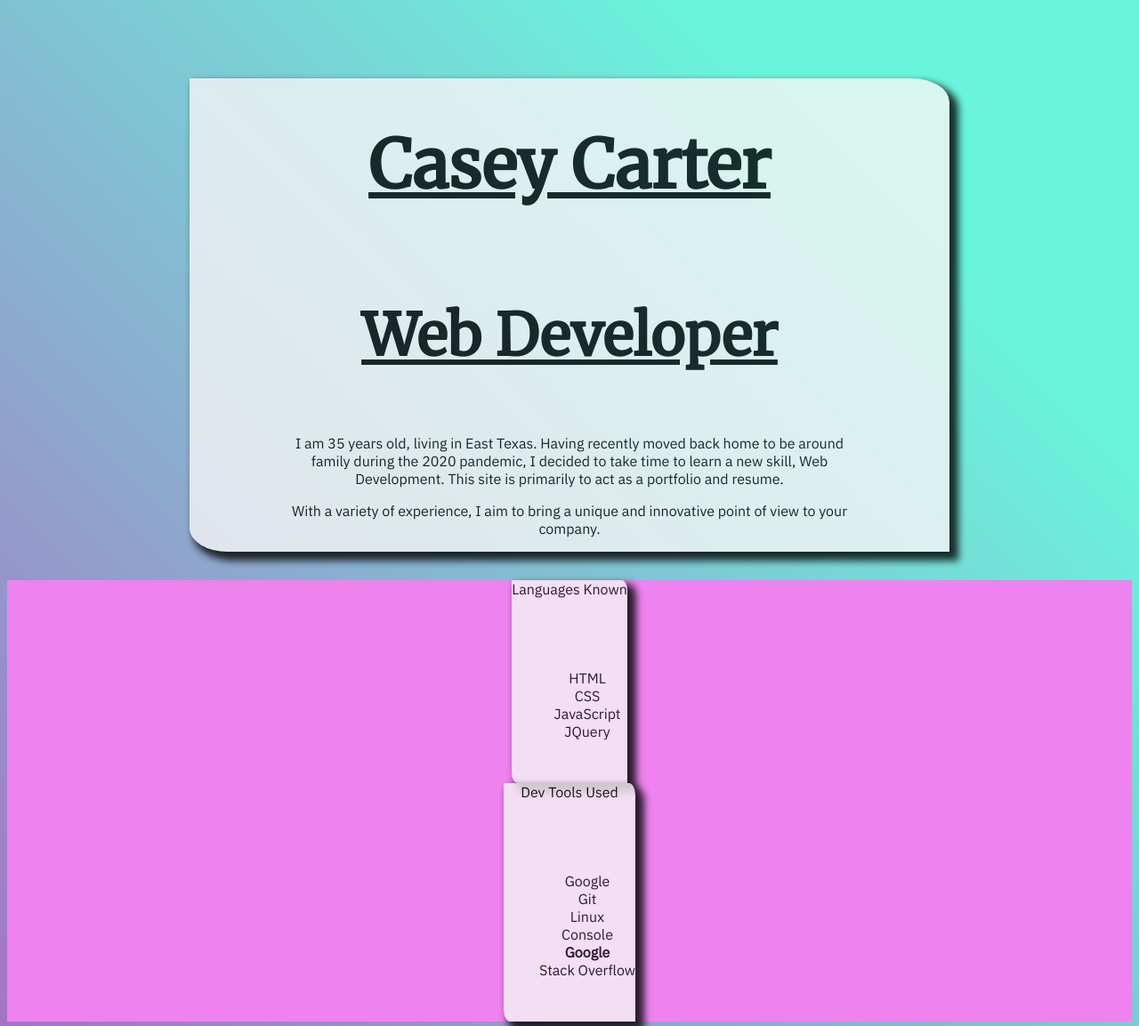
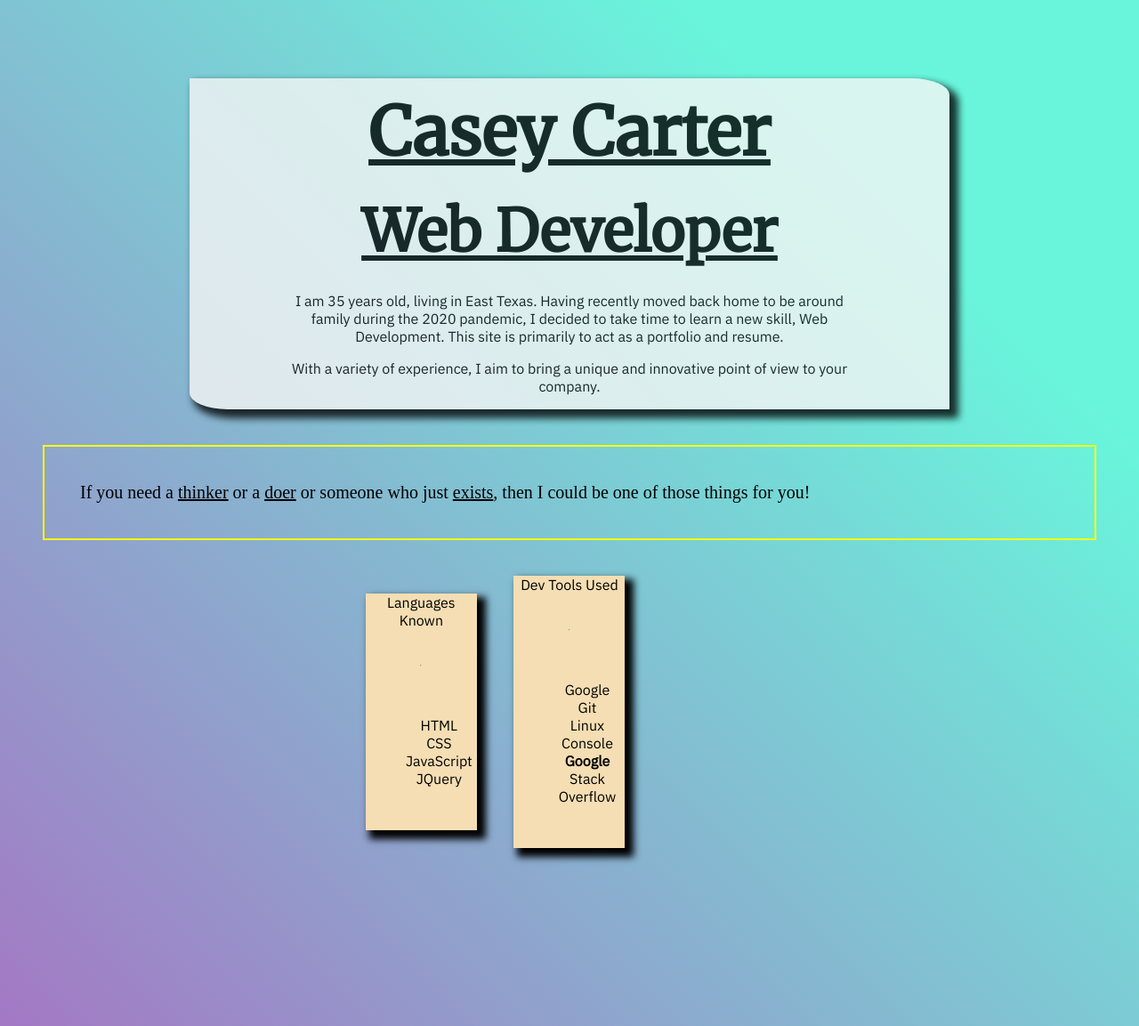
Before and after one commit to carter85/ccartersite, a plain HTML site: page about.html in a window 1280 px wide. Shown: the top 1153 px of the page at 89% size. Drawn offline with nearby package versions, Linux system fonts and the light colour scheme.

Commit message:
worked  =with CSS, added fun color change effect

```diff
--- a/about.html
+++ b/about.html
@@ -39,11 +39,35 @@
     </span>
 </div>
 <!-- INTRO END -->
+<p id="hireMe">If you need a
+    <span><a href="#" id="thinker" class="fancy"><u>thinker</u></a></span> or a
+    <span><a href="#" id="doer" class="fancy"><u>doer</u></a></span> or someone who just
+    <span><a href="#" id="exists" class="fancy"><u>exists</u><a href="#"></a></span>, then I could be one of those things for you!</p>
 
 <!-- KNOWLEDGE -->
 <div id="knowContainer">
-    <div class="knowTitle" id="languages">Languages Known</p><p class="bottom"><ul><li>HTML</li><li>CSS</li><li>JavaScript</li><li>JQuery</li></ul></p></div>
-    <div class="knowTitle" id="tools">Dev Tools Used</p><p class="bottom"><ul><li>Google</li><li>Git</li><li>Linux</li><li>Console</li><li><b>Google</b></li><li>Stack Overflow</li></ul></p></div>
+    <div class="knowTitle" id="languages">Languages Known</p><hr class="hr1">
+        <p class="bottom">
+            <ul>
+                <li>HTML</li>
+                <li>CSS</li>
+                <li>JavaScript</li>
+                <li>JQuery</li>
+            </ul>
+        </p>
+    </div>
+    <div class="knowTitle" id="tools">Dev Tools Used</p><hr class="hr1">
+        <p class="bottom">
+            <ul>
+                <li>Google</li>
+                <li>Git</li>
+                <li>Linux</li>
+                <li>Console</li>
+                <li><b>Google</b></li>
+                <li>Stack Overflow</li>
+            </ul>
+        </p>
+    </div>
 </div>
 <!-- KNOWLEDGE -->
 
--- a/css/about-style.css
+++ b/css/about-style.css
@@ -6,8 +6,41 @@ body {
     display: grid;
     font-family: 'Alata', sans-serif;
 }
+#hireMe {
+    margin: 2em;
+    padding: 2em;
+    border: 2px solid yellow;
+    font-size: 20px;
+}
+
+#thinker  {
+    animation-name: "thinkEffect";
+    animation-duration: 6s;
+    animation-iteration-count: infinite;
+    animation-play-state: running;
+}
+@keyframes thinkEffect {
+    0%   {color: blue;}
+    100%  {color: pink;}
+  }
+#exists  {
+    animation-name: "existEffect";
+    animation-duration: 20s;
+    animation-iteration-count: infinite;
+    animation-play-state: running;
+}
+@keyframes existEffect {
+    0%  {color: maroon;}
+    14%  {color: red;}
+    28%   {color: orange;}
+    42%  {color: green;}
+    56%  {color: blue;}
+    70%  {color: blueviolet;}
+    84%  {color: indigo;}
+    100%  {color: black;}
+  }
 /* INTRO SECTION START */
-#introContainer {
+#introContainer, #knowContainer {
     display: grid;
     min-width: 35%;
     max-width: 90%;
@@ -17,7 +50,7 @@ body {
     font-family: 'IBM Plex Sans', sans-serif;
     font-size: 16px;
 }
-#about {
+#about, #languages, #tools {
     max-width: 75%;
     background-color: whitesmoke;
     opacity: .8;
@@ -31,41 +64,47 @@ body {
     -moz-box-shadow: 7px 7px 8px 3px rgba(0,0,0,1);
     box-shadow: 7px 7px 8px 3px rgba(0,0,0,1);
 }
+#knowContainer {
+    width: 500px;
+    height: auto;
+    display: grid;
+    grid-template-columns: 1fr 1fr 1fr;
+    grid-template-rows: 1fr 1fr;
+}
+#languages, #tools {
+    background-color: wheat;
+    border-radius: 0px;
+    align-self: center;
+}
 #about-sect {
     width: 75%;
     justify-self: center;
     opacity: 1;
 }
+#name {
+    font-size: 75px;
+    font-family: 'Merriweather', serif;
+    opacity: 1;
+    margin: 5px;
+    padding: .1em;
+}
+#developer {
+    font-size: 65px;
+    opacity: 1;
+    margin: 5px;
+    padding: .1em;
+    font-family: 'Merriweather', serif;
+}
 /* INTRO SECTION END */
 
 /* KNOWLEDGE START */
-#knowContainer {
-    display: grid;
-    width: 100%;
-    margin: 2em;
-    background-color: violet;
-    height: auto;
-    justify-self: center;
-    font-family: 'IBM Plex Sans', sans-serif;
-    font-size: 16px;
-}
+
+
 #languages {
+    opacity: 1;
 }
 #tools {
-}
-.knowTitle {
-    max-width: 75%;
-    background-color: whitesmoke;
-    opacity: .8;
-    border-radius: 0 5% 0 5%;
-    width: auto;
-    height: auto;
-    display: grid;
-    justify-self: center;
-    text-align: center;
-    -webkit-box-shadow: 7px 7px 8px 3px rgba(0,0,0,1);
-    -moz-box-shadow: 7px 7px 8px 3px rgba(0,0,0,1);
-    box-shadow: 7px 7px 8px 3px rgba(0,0,0,1);
+    opacity: 1;
 }
 /* KNOWLEDGE END */
 
@@ -76,17 +115,7 @@ body {
 #projects {
     background-color: palevioletred;
 }
-#name {
-    font-size: 75px;
-    font-family: 'Merriweather', serif;
-    opacity: 1;
-}
-#developer {
-    font-size: 65px;
-    opacity: 1;
 
-    font-family: 'Merriweather', serif;
-}
 /* #navbar {
     display: grid;
     position: fixed;
@@ -139,10 +168,3 @@ ul {
     background-color: #ddd;
     color: black;
   }
-
-  #hr1 {
-      width: 90%
-  }
-  #hr2 {
-    width: 66%;
-  }
```
